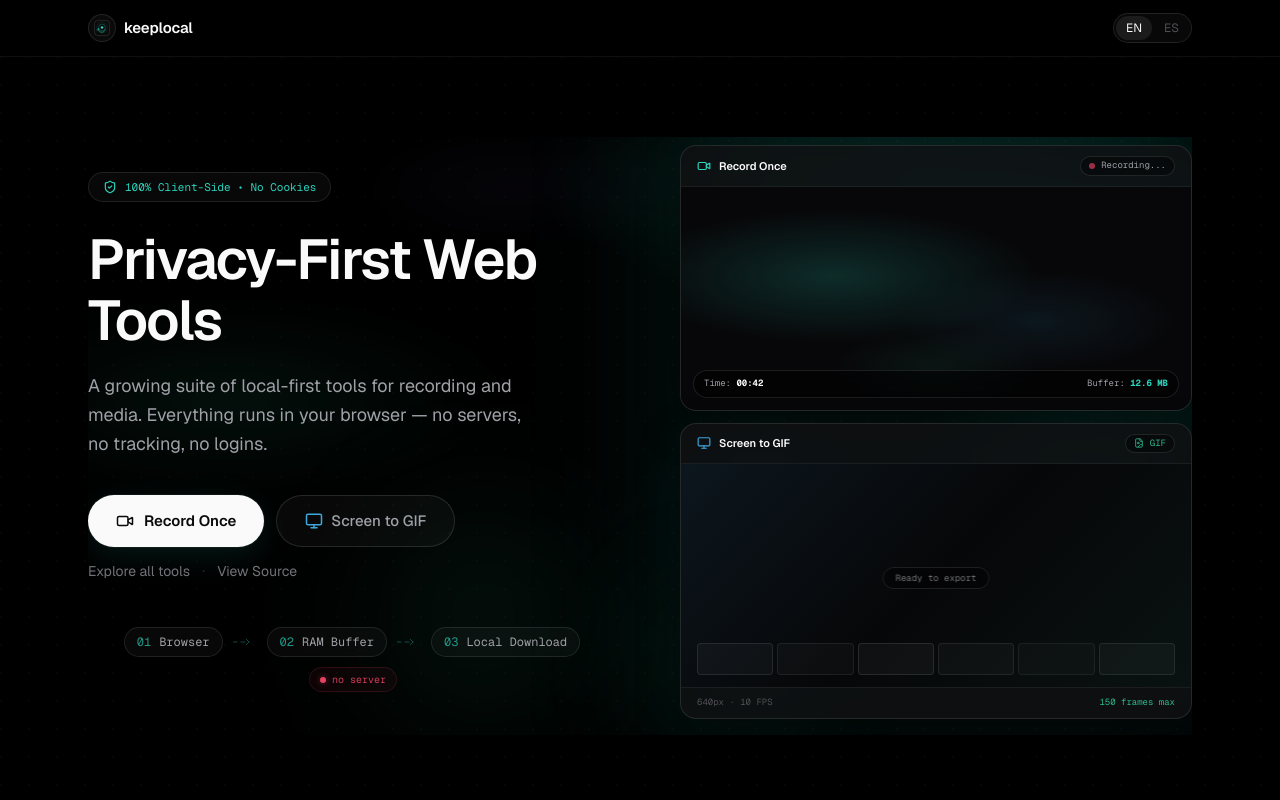
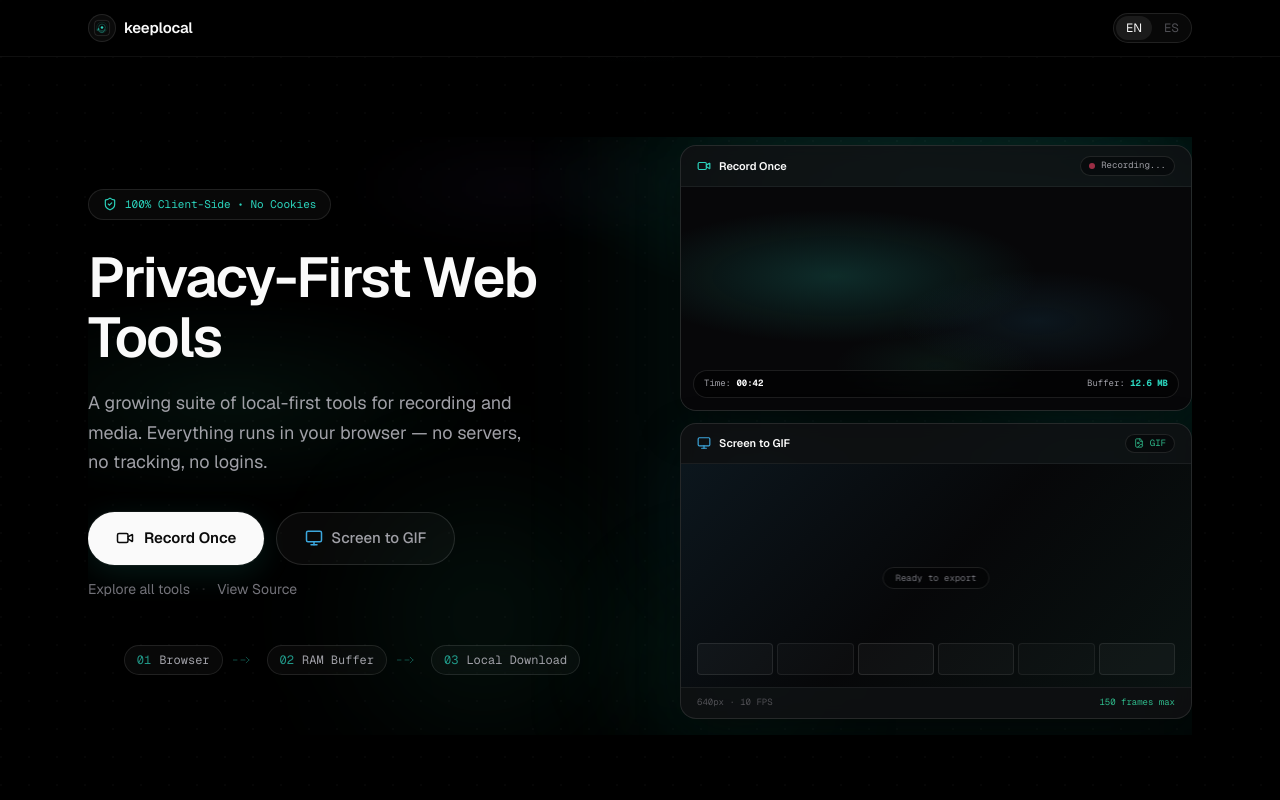
Before and after one commit to rmirandasv/keeplocal, a Next.js app: page /en in a window 1280 px wide. Shown: the top 800 px of the page. Built offline with nearby package versions, Linux system fonts and the light colour scheme.

Commit message:
refactor: remove "no server" indicator from SignalPath component

```diff
--- a/src/components/marketing/SignalPath.tsx
+++ b/src/components/marketing/SignalPath.tsx
@@ -30,11 +30,6 @@
           )}
         </span>
       ))}
-
-      <span className="ml-0.5 hidden items-center gap-1.5 rounded-full border border-recording/15 bg-recording/5 px-2.5 py-1 font-mono text-[10px] text-recording/90 sm:inline-flex">
-        <span className="h-1.5 w-1.5 rounded-full bg-recording rec-pulse shadow-[0_0_6px_hsl(var(--recording)/0.5)]" />
-        no server
-      </span>
     </div>
   );
 }
```
